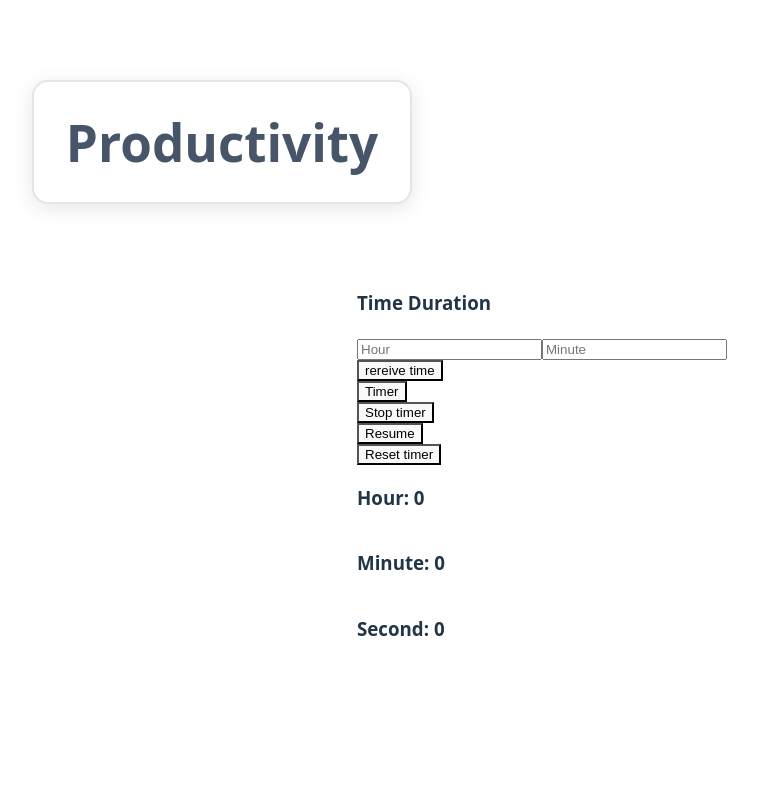
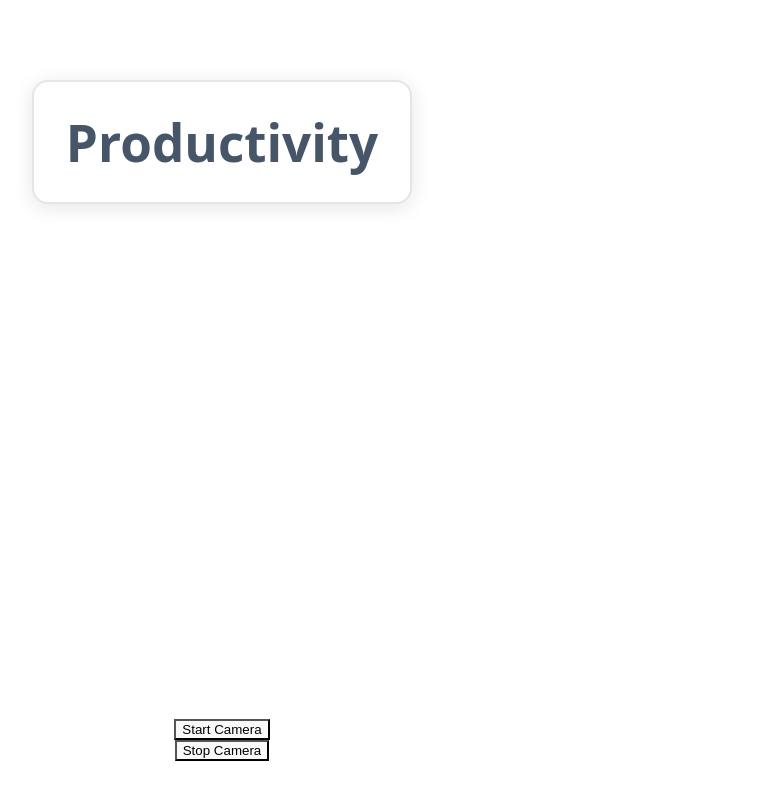
Before and after one commit to DuckyDuck69/Productivity, a React (Vite) app: page / in a window 1280 px wide. Shown: the top 800 px of the page, without its empty margins (418-1176 px from the left). Built offline with nearby package versions, Linux system fonts and the light colour scheme.

Commit message:
video feature

```diff
--- a/src/App.jsx
+++ b/src/App.jsx
@@ -1,11 +1,13 @@
 import TimeDuration from "./components/TimeDuration"
 import Title from "./components/Title"
+import Video from "./components/Video"
 
 function App() {
   return (
     <>
       <div className="page-container">
         <Title/>
+        <Video/>
         <TimeDuration/>
       </div>
     </>
--- a/src/components/TimeDuration.jsx
+++ b/src/components/TimeDuration.jsx
@@ -55,8 +55,7 @@
           onChange={(e) => setMinute(e.target.value)}
         />
       </div>
-      <button onClick={()=>console.log(handleTimeInput())}>rereive time</button>
-      <button onClick={startTimer}>Timer</button>
+      <button onClick={startTimer}>Start timer</button>
       <button onClick={() => clearInterval(intervalID.current)}>Stop timer</button>
       <button onClick={runTime}>Resume</button>
       <button onClick={() => setSecond(0)}>Reset timer</button>
--- /dev/null
+++ b/src/components/Video.jsx
@@ -0,0 +1,46 @@
+import { useRef } from "react";
+
+function Video() {
+  const videoRef = useRef(null);
+  const streamRef = useRef(null);
+
+  function stopCam(){
+    if(streamRef.current){
+        streamRef.current.getTracks().forEach(track => {
+            track.stop();
+        });
+        streamRef.current = null   //clean the ref
+    }
+  }
+
+  function startCam(){
+    navigator.mediaDevices
+      .getUserMedia({ video: true })
+      .then((stream) => {
+        if (videoRef.current) {
+          streamRef.current = stream;
+          videoRef.current.srcObject = stream; // Connect the stream to the <video>
+          videoRef.current.play(); // Start playing the video
+        }
+      })
+      .catch((error) => {
+        console.log("Error:", error);
+      });
+  }
+  return (
+    <>
+        <video
+        ref={videoRef}
+        width="640"
+        height="480"
+        autoPlay
+        muted
+        style={{ transform: "scaleX(-1)" }}
+        ></video>
+        <button onClick={startCam}>Start Camera</button>
+        <button onClick={stopCam}>Stop Camera</button>
+    </>
+
+  );
+}
+export default Video;
```
